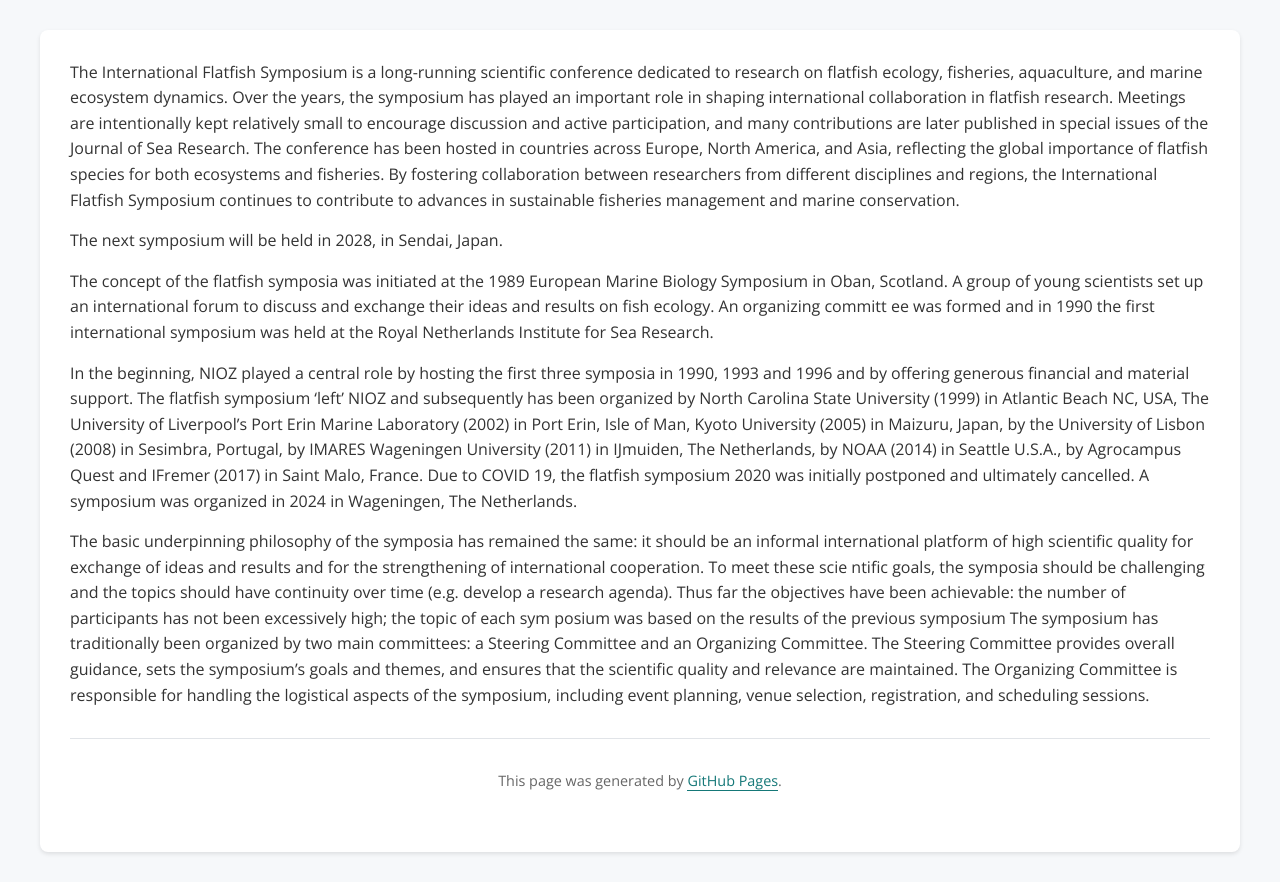
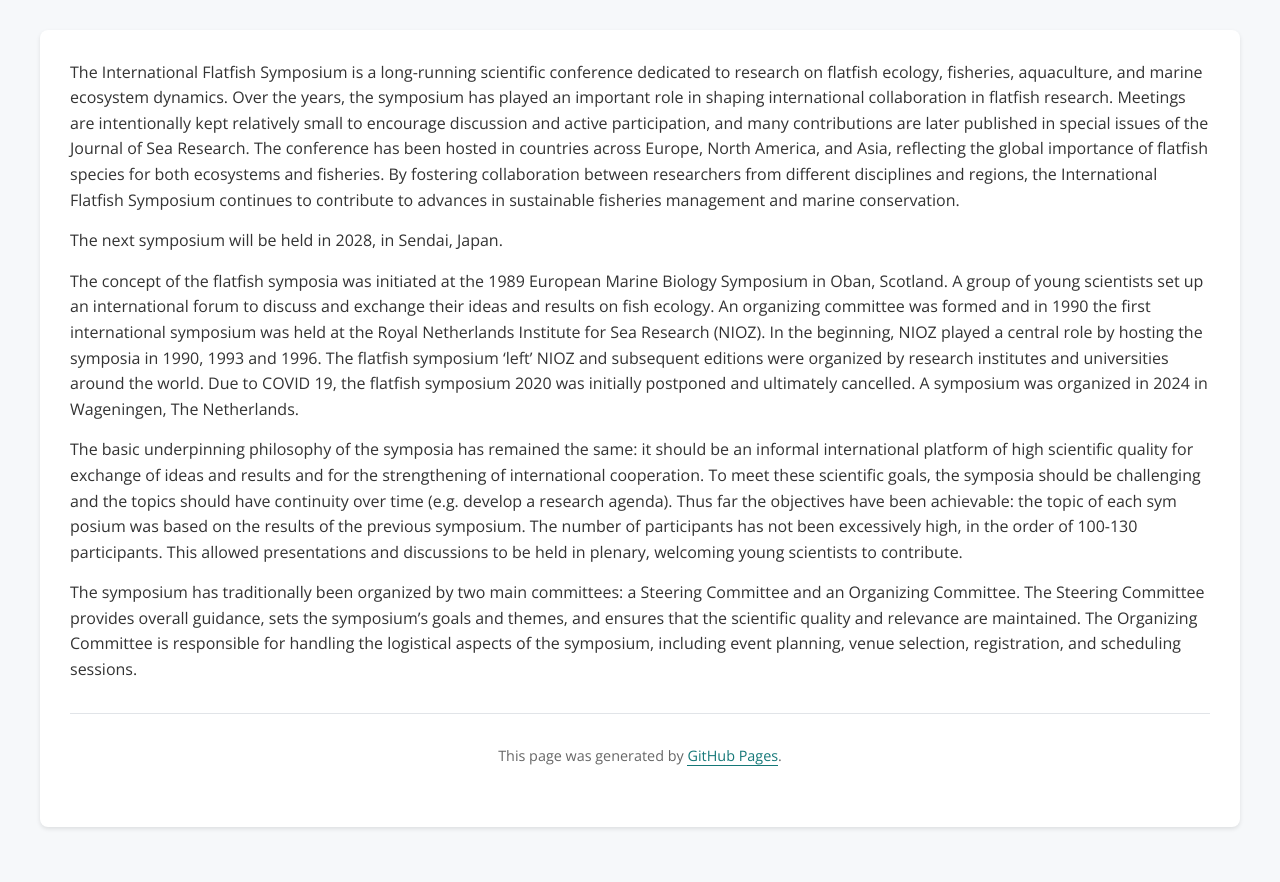
Before and after one commit to JanJaapPoos/InternationalFlatFishSymposium, a Jekyll site: the page built from index.md, in a window 1280 px wide. Shown: the part 250-1132 px from the top of the page. Built offline with Jekyll 4.4.1, drawn with Linux system fonts in a browser that asks for light colours; our own code applies the rules of GitHub Pages for plain Markdown files; the repository's description, which GitHub fills in, is left out; after the commit the page ends 1107 px from its top, so only the background shows below that.

Commit message:
Revise flatfish symposium history and committee roles
Updated historical details about the flatfish symposium and clarified the roles of organizing committees.

```diff
--- a/index.md
+++ b/index.md
@@ -2,9 +2,8 @@ The International Flatfish Symposium is a long-running scientific conference ded
 
 The next symposium will be held in 2028, in Sendai, Japan.
 
-The concept of the flatfish symposia was initiated at the 1989 European Marine Biology Symposium in Oban, Scotland. A group of young scientists set up an international forum to discuss and exchange their ideas and results on fish ecology. An organizing committ ee was formed and in 1990 the first international symposium was held at the Royal Netherlands Institute for Sea Research.
+The concept of the flatfish symposia was initiated at the 1989 European Marine Biology Symposium in Oban, Scotland. A group of young scientists set up an international forum to discuss and exchange their ideas and results on fish ecology. An organizing committee was formed and in 1990 the first international symposium was held at the Royal Netherlands Institute for Sea Research (NIOZ). In the beginning, NIOZ played a central role by hosting the symposia in 1990, 1993 and 1996. The flatfish symposium 'left' NIOZ and subsequent editions were organized by research institutes and universities around the world. Due to COVID 19, the flatfish symposium 2020 was initially postponed and ultimately cancelled. A symposium was organized in 2024 in Wageningen, The Netherlands.
 
-In the beginning, NIOZ played a central role by hosting the first three symposia in 1990, 1993 and 1996 and by offering generous financial and material support. The flatfish symposium 'left' NIOZ and subsequently has been organized by North Carolina State University (1999) in Atlantic Beach NC, USA, The University of Liverpool’s Port Erin Marine Laboratory (2002) in Port Erin, Isle of Man, Kyoto University (2005) in Maizuru, Japan, by the University of Lisbon (2008) in Sesimbra, Portugal, by IMARES Wageningen University (2011) in IJmuiden, The Netherlands, by NOAA (2014) in Seattle U.S.A., by Agrocampus Quest and IFremer (2017) in Saint Malo, France. Due to COVID 19, the flatfish symposium 2020 was initially postponed and ultimately cancelled. A symposium was organized in 2024 in Wageningen, The Netherlands.
+The basic underpinning philosophy of the symposia has remained the same: it should be an informal international platform of high scientific quality for exchange of ideas and results and for the strengthening of international cooperation. To meet these scientific goals, the symposia should be challenging and the topics should have continuity over time (e.g. develop a research agenda). Thus far the objectives have been achievable: the topic of each sym posium was based on the results of the previous symposium. The number of participants has not been excessively high, in the order of 100-130 participants. This allowed presentations and discussions to be held in plenary, welcoming young scientists to contribute.
 
-The basic underpinning philosophy of the symposia has remained the same: it should be an informal international platform of high scientific quality for exchange of ideas and results and for the strengthening of international cooperation. To meet these scie ntific goals, the symposia should be challenging and the topics should have continuity over time (e.g. develop a research agenda). Thus far the objectives have been achievable: the number of participants has not been excessively high; the topic of each sym posium was based on the results of the previous symposium The symposium has traditionally been organized by two main committees: a Steering Committee and an Organizing Committee. The Steering Committee provides overall guidance, sets the symposium's goals and themes, and ensures that the scientific quality and relevance are maintained. The Organizing Committee is responsible for handling the logistical aspects of the symposium, including event
-planning, venue selection, registration, and scheduling sessions.
+The symposium has traditionally been organized by two main committees: a Steering Committee and an Organizing Committee. The Steering Committee provides overall guidance, sets the symposium's goals and themes, and ensures that the scientific quality and relevance are maintained. The Organizing Committee is responsible for handling the logistical aspects of the symposium, including event planning, venue selection, registration, and scheduling sessions.
```
